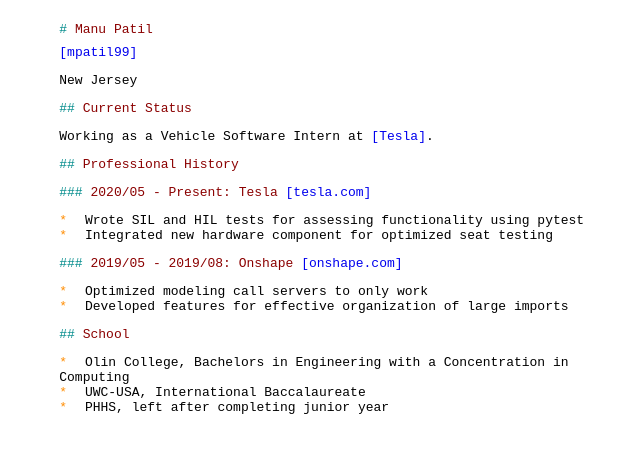
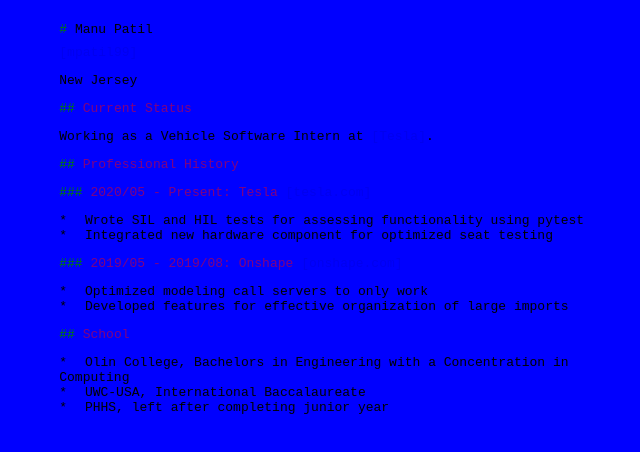
Before and after one commit to mpatil99/Web_Learning, a plain HTML site: page Week 1/resume.html in a window 1280 px wide. Shown: the whole page, without its empty margins (306-946 px from the left). Drawn offline with Linux system fonts and the light colour scheme.

Commit message:
Crazy colors

```diff
--- a/Week 1/styles.css
+++ b/Week 1/styles.css
@@ -1,5 +1,5 @@
 body {
- background-color: white;
+ background-color: blue;
  align-content: center;
  width: 80ex;
  margin: 1em auto;
@@ -11,7 +11,7 @@ body {
 
 
 h1 {
- color: darkred;
+ color: r;
  text-align: left;
  font-family: inherit;
  font-style: inherit;
@@ -21,11 +21,11 @@ h1 {
 
 h1::before {
     content: '# ';
-    color: darkcyan;
+    color: green;
 }
 
 h2 {
- color: darkred;
+ color: purple;
  text-align: left;
  font-family: inherit;
  font-style: inherit;
@@ -34,7 +34,7 @@ h2 {
 }
 h2::before {
     content: '## ';
-    color: darkcyan;
+    color: green;
     font-family: inherit;
     font-style: inherit;
     font-weight: inherit;
@@ -42,7 +42,7 @@ h2::before {
 }
 
 h3 {
- color: darkred;
+ color: purple;
  text-align: left;
  font-family: inherit;
  font-style: inherit;
@@ -51,7 +51,7 @@ h3 {
 }
 h3::before {
     content: '### ';
-    color: darkcyan;
+    color: green;
     font-family: inherit;
     font-style: inherit;
     font-weight: inherit;
@@ -71,7 +71,7 @@ ul {
 }
 li::before {
     content: '* ';
-    color: darkorange;
+    color: black;
     /* padding-left: 10px; */
     padding-left: 0;
     padding-right: 10px;
```
